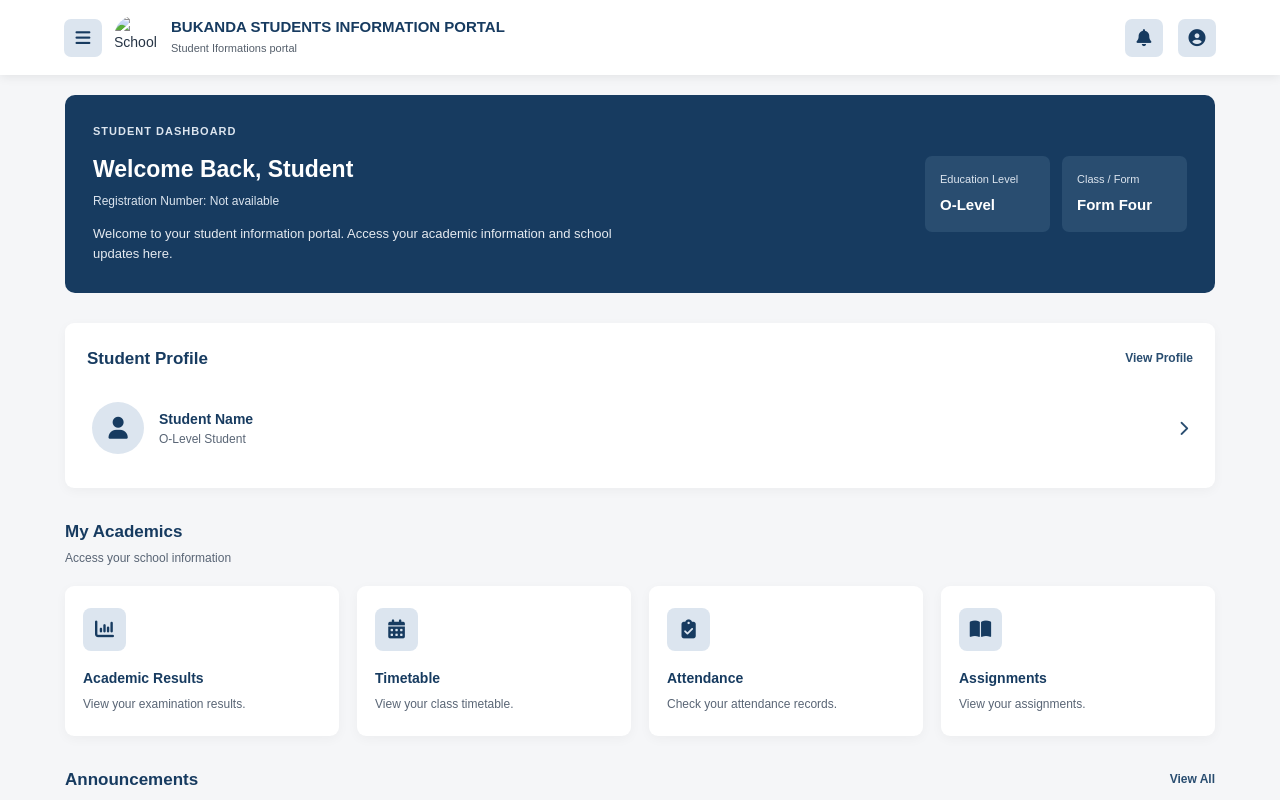
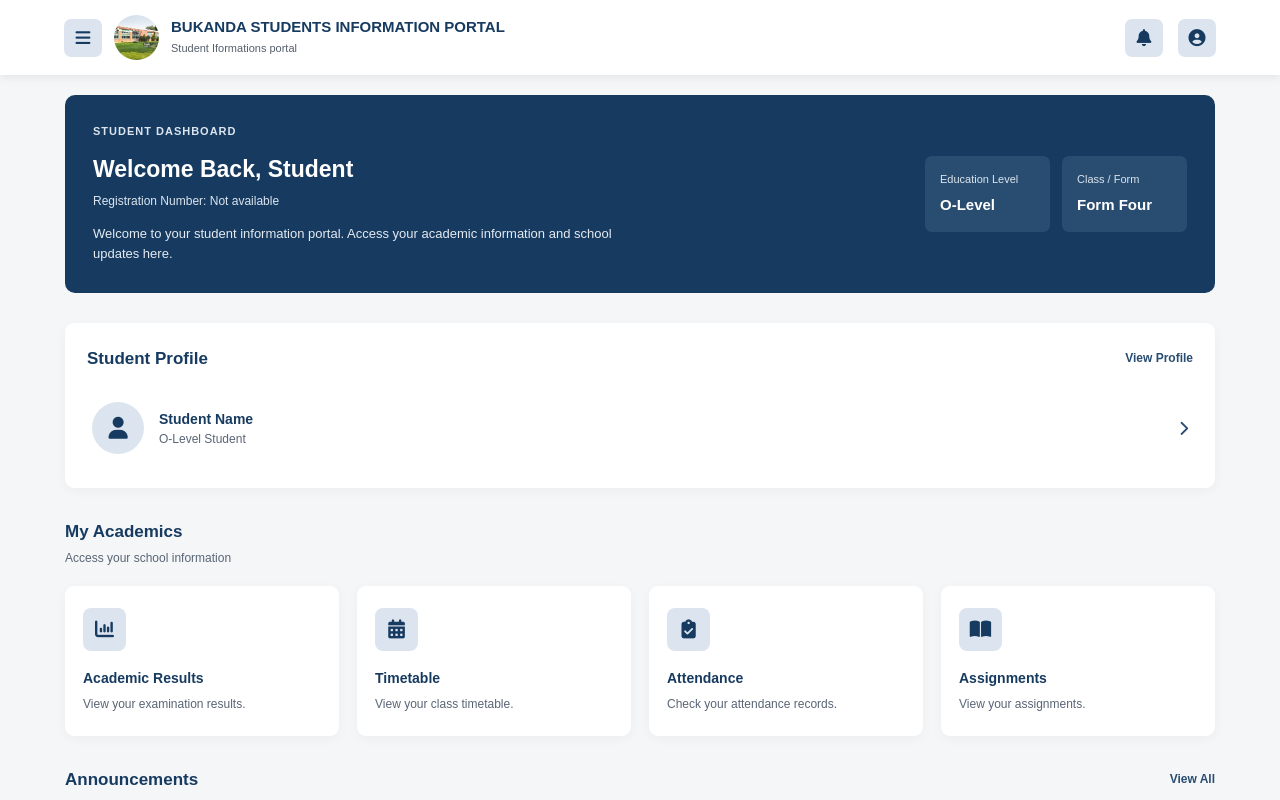
Before and after one commit to 9r569/BUKANDA, a plain HTML site: page dashboard.html in a window 1280 px wide. Shown: the top 800 px of the page. Drawn offline with Linux system fonts and the light colour scheme.

Commit message:
update dashboard.html

```diff
--- a/dashboard.html
+++ b/dashboard.html
@@ -31,7 +31,7 @@
 <button class="menu-btn" id="menuBtn" aria-label="Open menu">
     <i class="fa-solid fa-bars"></i>
 </button>
-            <img src="Images/istockphoto-1020211716-1024x1024.jpg" alt="School Logo">
+            <img src="istockphoto-1020211716-1024x1024.jpg" alt="School Logo">
 
             <div>
                 <h2>BUKANDA STUDENTS INFORMATION PORTAL</h2>
```
